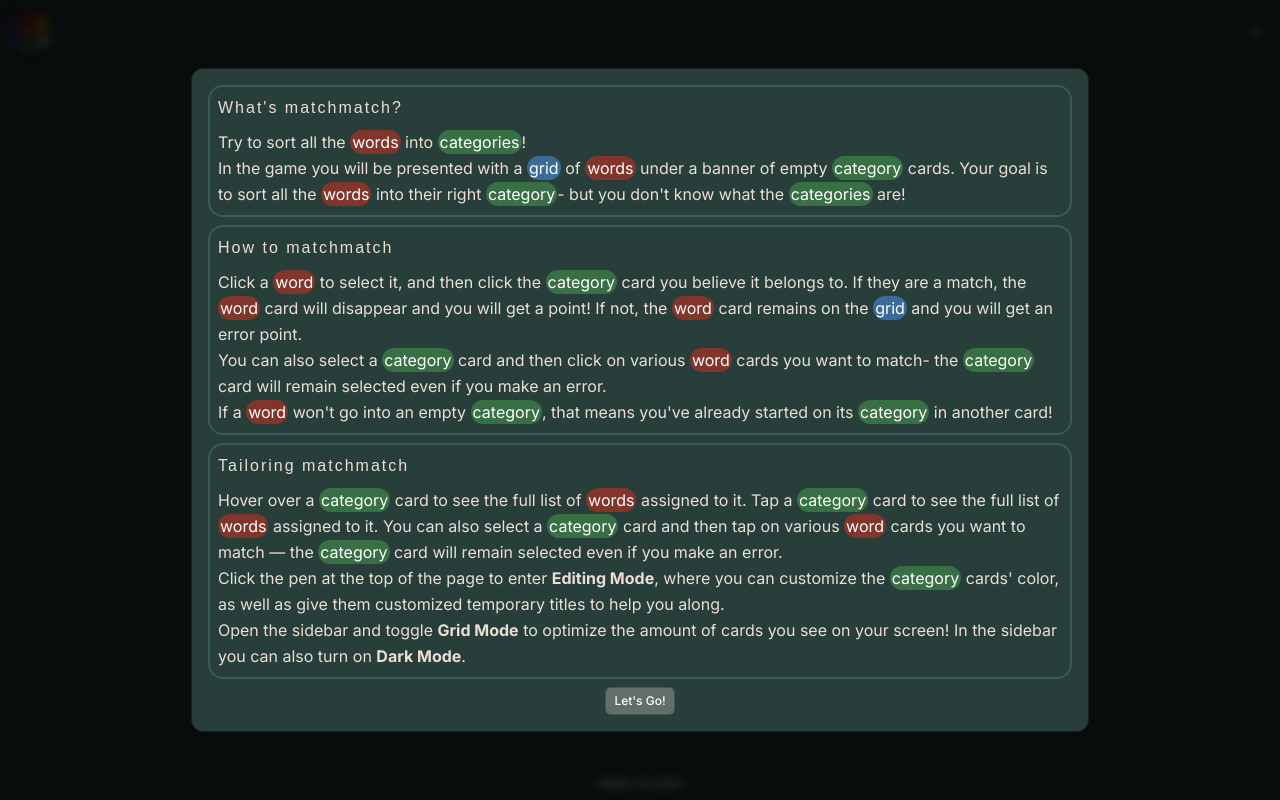
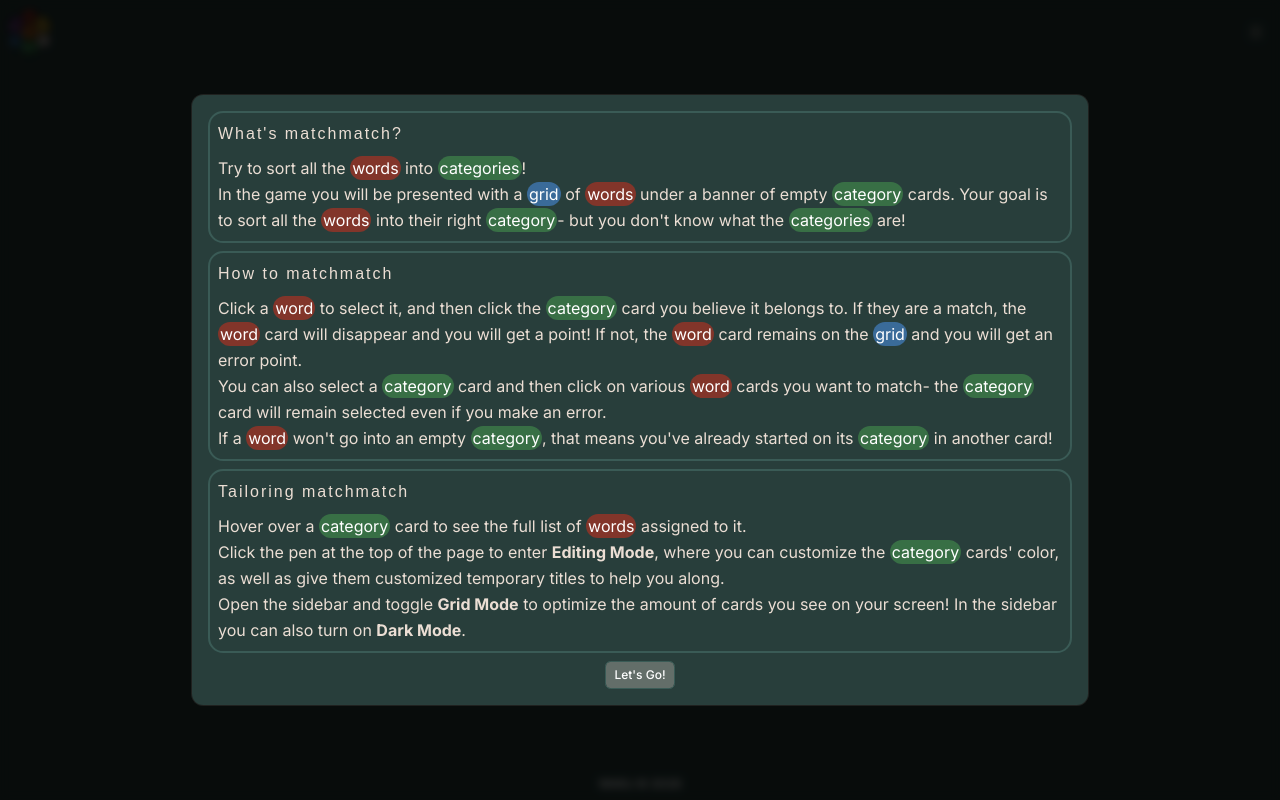
Before and after one commit to eijnewe/match-match, a React (Vite) app: page / in a window 1280 px wide. Both pictures are taken after a click on the button "How to play". Built offline with nearby package versions, Linux system fonts and the light colour scheme; a web font is replaced by a local one.

Commit message:
Text edits

```diff
--- a/src/features/game/components/how-to-play.tsx
+++ b/src/features/game/components/how-to-play.tsx
@@ -44,11 +44,6 @@ export function HowToPlay() {
         <p>
           Hover over a <WordTag type="category" bgColor="chart-5" /> card to see the full list of{" "}
           <WordTag type="words" bgColor="primary" /> assigned to it.
-          Tap a <WordTag type="category" bgColor="chart-5" /> card to see the full list of{" "}
-          <WordTag type="words" bgColor="primary" /> assigned to it. You can also select a{" "}
-          <WordTag type="category" bgColor="chart-5" /> card and then tap on various{" "}
-          <WordTag type="word" bgColor="primary" /> cards you want to match — the{" "}
-          <WordTag type="category" bgColor="chart-5" /> card will remain selected even if you make an error.
         </p>
       )}
       <p>
```
